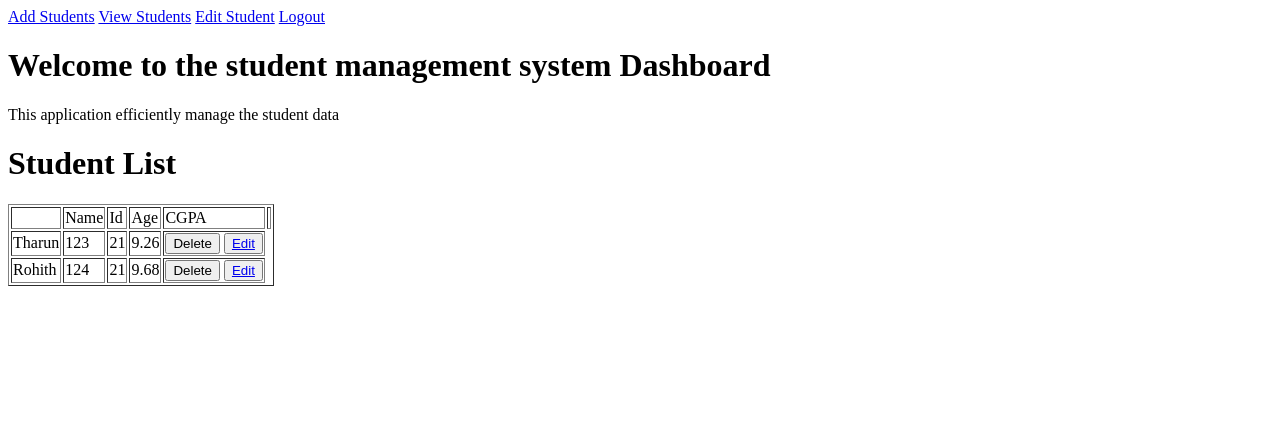
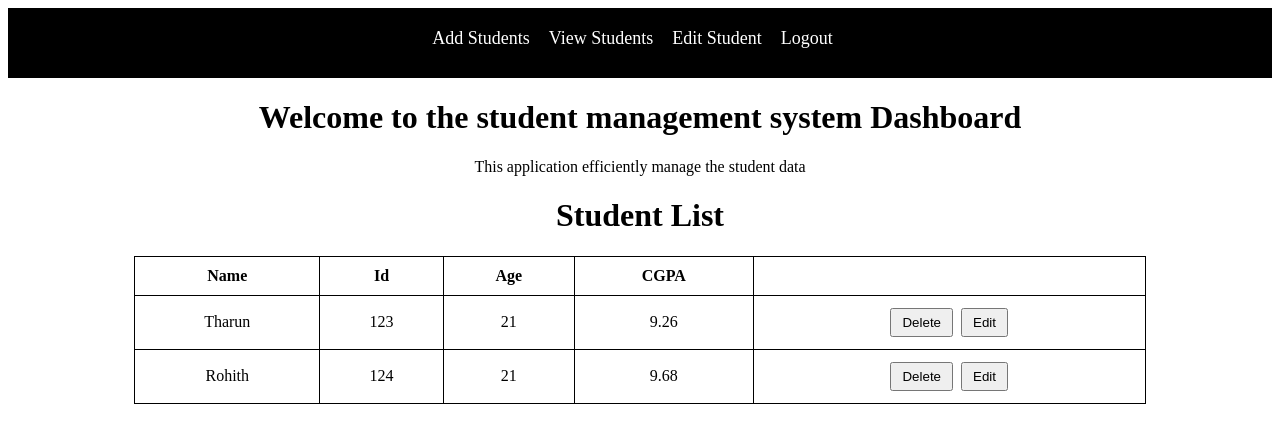
Before and after one commit to Jahangeer1207/student-management-system, a plain HTML site: page dashboard.html in a window 1280 px wide. Drawn offline with Linux system fonts and the light colour scheme.

Commit message:
second version

```diff
--- a/dashboard.html
+++ b/dashboard.html
@@ -3,7 +3,8 @@
 <head>
     <meta charset="UTF-8">
     <meta name="viewport" content="width=device-width, initial-scale=1.0">
-    <title>Document</title>
+    <title>Dashboard</title>
+      <link rel="stylesheet" href="styles.css">
 </head>
 <body>
     <header>
@@ -16,13 +17,13 @@
     <p>This application efficiently manage the student data</p>
       <h1>Student List</h1>
     <table border="1">
-        <th>
-            <td>Name</td>
-            <td>Id</td>
-            <td>Age</td>
-            <td>CGPA</td>
-            <td></td>
-        </th>
+        <tr>
+            <th>Name</th>
+            <th>Id</th>
+            <th>Age</th>
+            <th>CGPA</th>
+
+        </tr>
         <tr>
             <td>Tharun</td>
             <td>123</td>
--- /dev/null
+++ b/styles.css
@@ -0,0 +1,60 @@
+
+header{
+    background-color: black;
+    width: 100%;
+    text-align: center;
+    padding-top: 20px;
+    height: 50px;
+}
+
+header a{
+    text-decoration: none;
+    color: white;
+    padding-right: 15px;
+    font-size: 18px;
+}
+
+header a:hover{
+    color: yellow;
+}
+
+
+h1, p{
+    text-align: center;
+}
+
+form{
+    text-align: center;
+    background-color: aquamarine;
+    width: 300px;
+    margin: 30px auto;
+    padding: 20px;
+    border-radius: 10px;
+}
+
+table{
+    border-collapse: collapse;
+    width: 80%;
+    margin: 20px auto;
+    text-align: center;
+}
+
+table, th, td{
+    border: 1px solid black;
+    padding: 10px;
+}
+
+button{
+    padding: 5px 10px;
+    margin: 2px;
+    cursor: pointer;
+}
+
+button a{
+    text-decoration: none;
+    color: black;
+}
+
+.center{
+    text-align: center;
+}
```
Also changed, not shown: add-student.html (+7 -1 lines), edit-student.html (+7 -5 lines), index.html (+2 -1 lines), login.html (+5 -3 lines), logout.html (+2 -1 lines), register.html (+8 -6 lines), view-students.html (+8 -7 lines).
